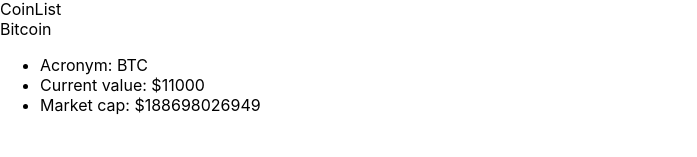
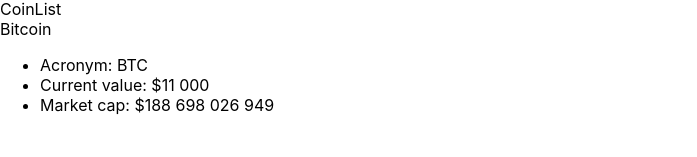
Before and after one commit to KrystianKaminski/crypto-tracker, a React (Create React App) app: page / in a window 1280 px wide. Shown: the part 143-300 px from the top of the page, without its empty margins (0-697 px from the left). Built offline with nearby package versions, Linux system fonts and the light colour scheme.

Commit message:
Expressions in JSX

```diff
--- a/src/components/CoinList/Coin/Coin.js
+++ b/src/components/CoinList/Coin/Coin.js
@@ -6,8 +6,8 @@
            {name}
             <ul className="crypto">
                 <li className="crypto__acronym">Acronym: {acronym}</li>
-                <li className="crypto__value">Current value: ${value}</li>
-                <li className="crypto__cap">Market cap: ${cap}</li>
+                <li className="crypto__value">Current value: ${String(value).replace(/\B(?=(\d{3})+(?!\d))/g, " ").trim()}</li>
+                <li className="crypto__cap">Market cap: ${String(cap).replace(/\B(?=(\d{3})+(?!\d))/g, " ").trim()}</li>
             </ul>
         </div>
     )
```
